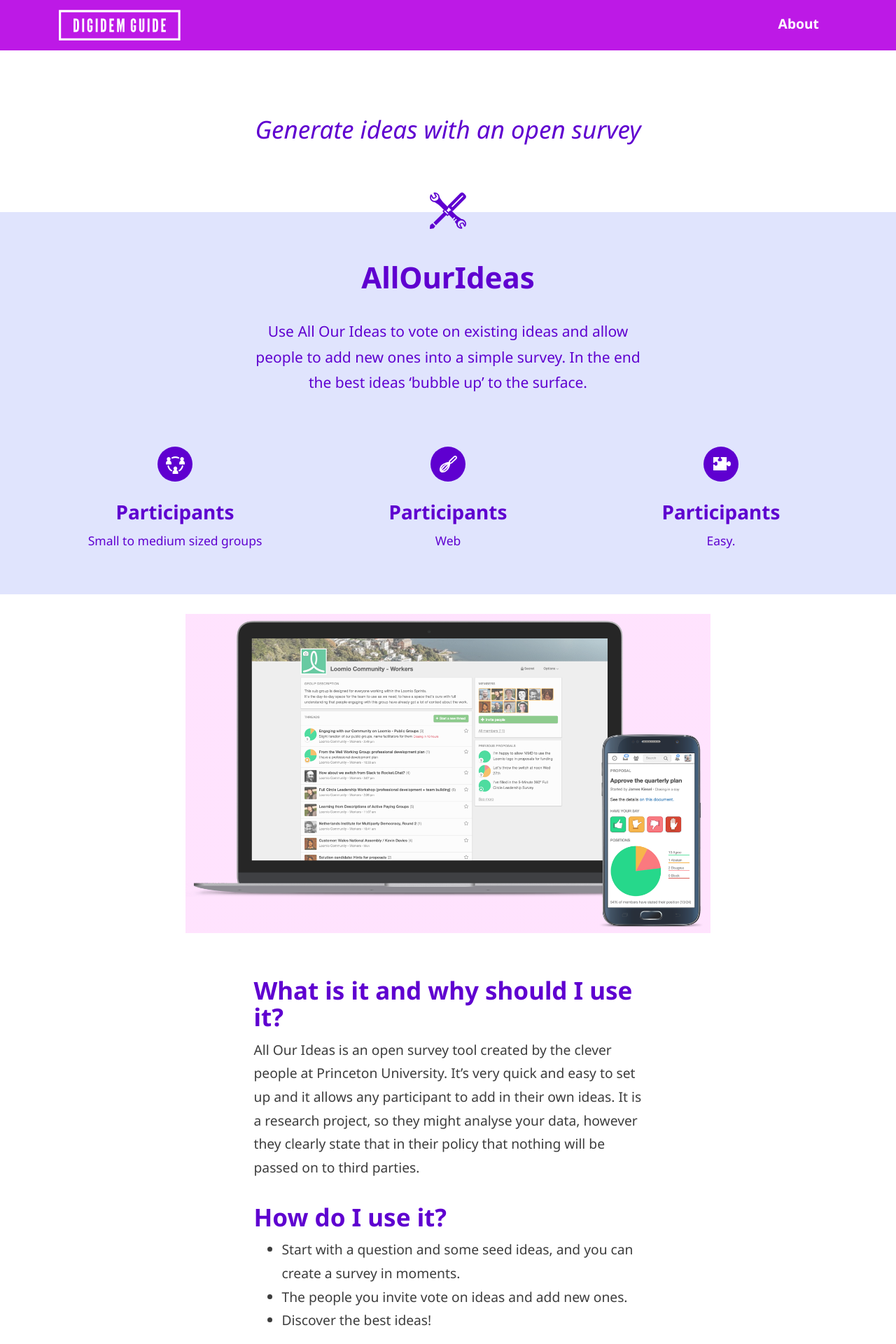
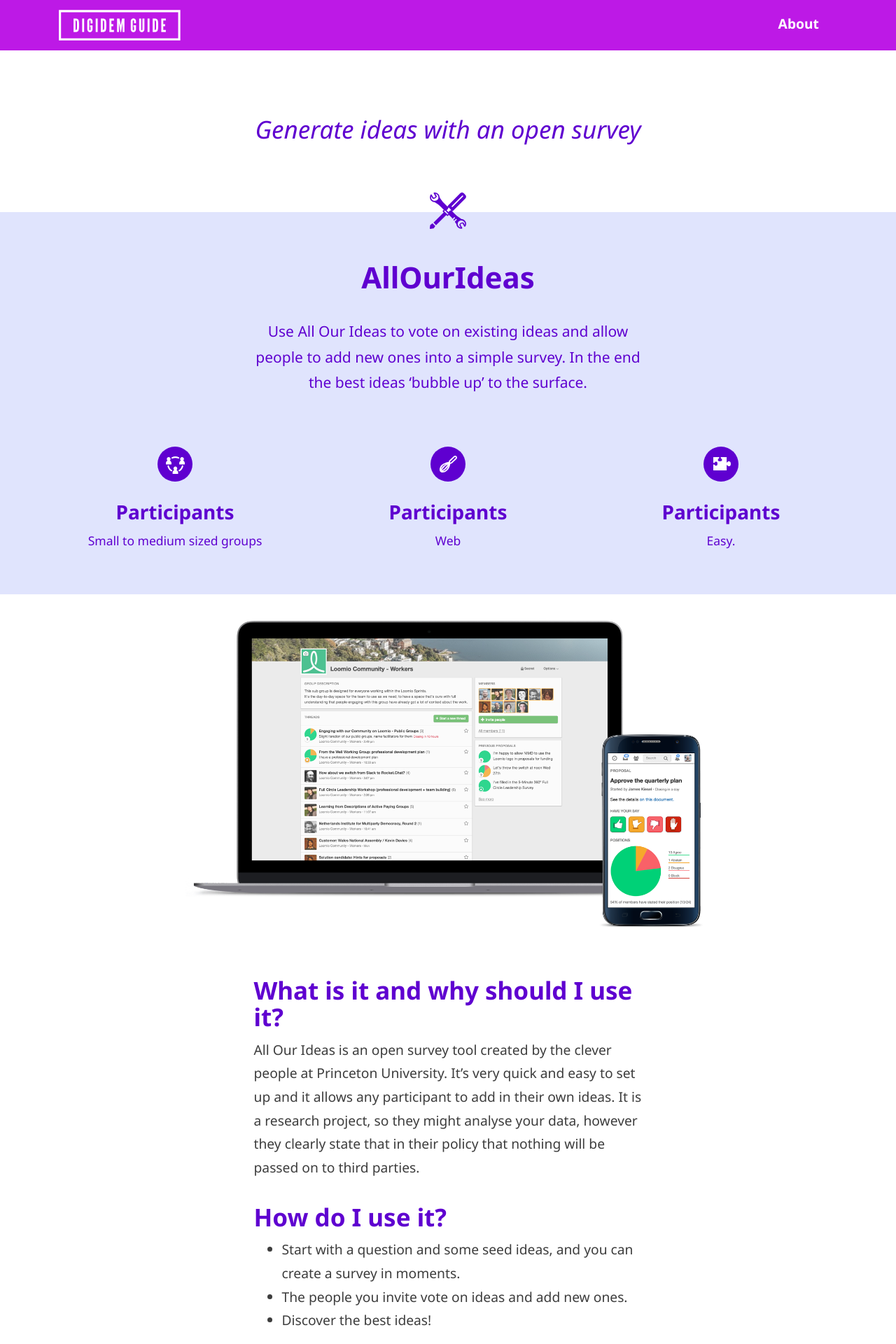
Before and after one commit to digidemlab/democat, a Jekyll site: the page built from _posts/2016-11-28-allourideas.md, in a window 1280 px wide. Shown: the top 1920 px of the page at 70% size. Built offline with Jekyll 4.4.1, drawn with Linux system fonts in a browser that asks for light colours.

Commit message:
Removed colored tool image

```diff
--- a/_sass/_images.scss
+++ b/_sass/_images.scss
@@ -2,8 +2,8 @@
 // images
 
 .image-tool {
-	background: linear-gradient(rgba($pink, 0.15), rgba($pink, 0.15));
-	filter: opacity(85%);
+	/*background: linear-gradient(rgba($pink, 0.15), rgba($pink, 0.15));
+	filter: opacity(85%);*/
 	width: 100%;
 	margin: 2em 0;
 }
```
